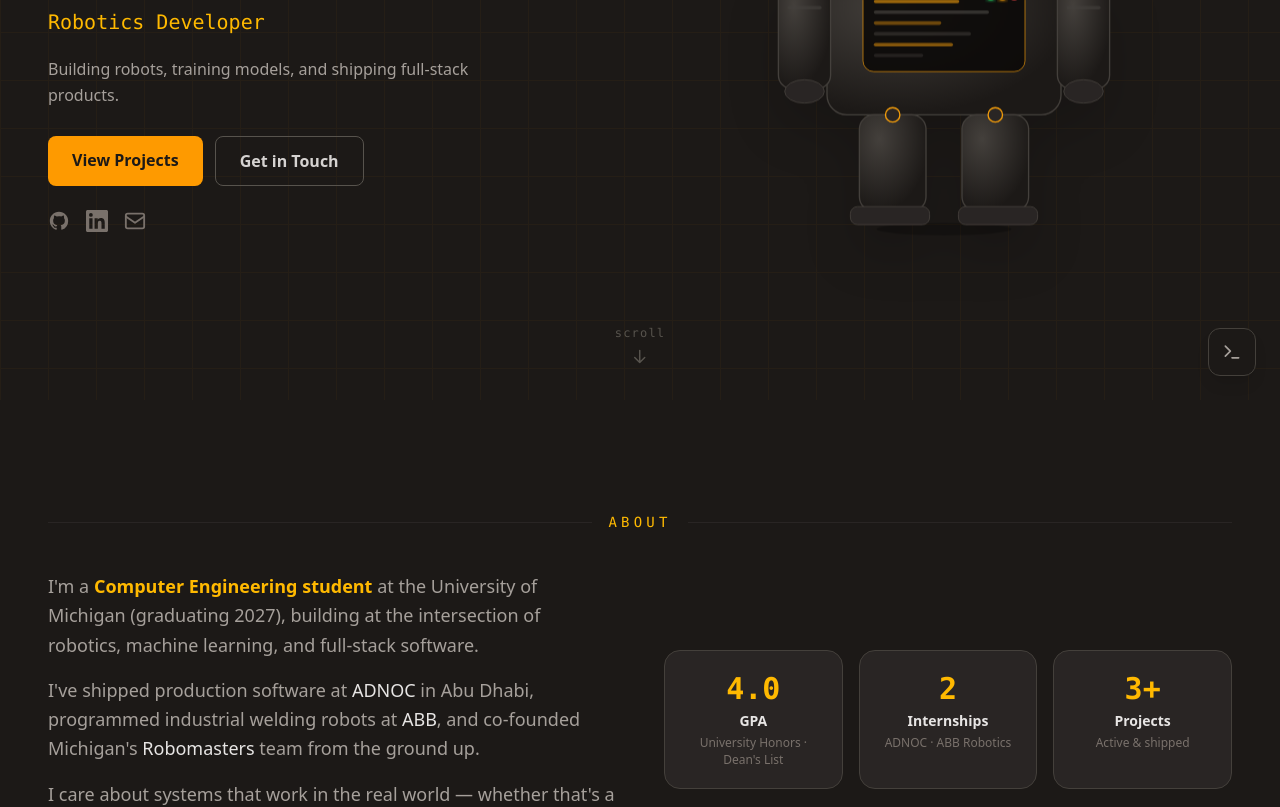
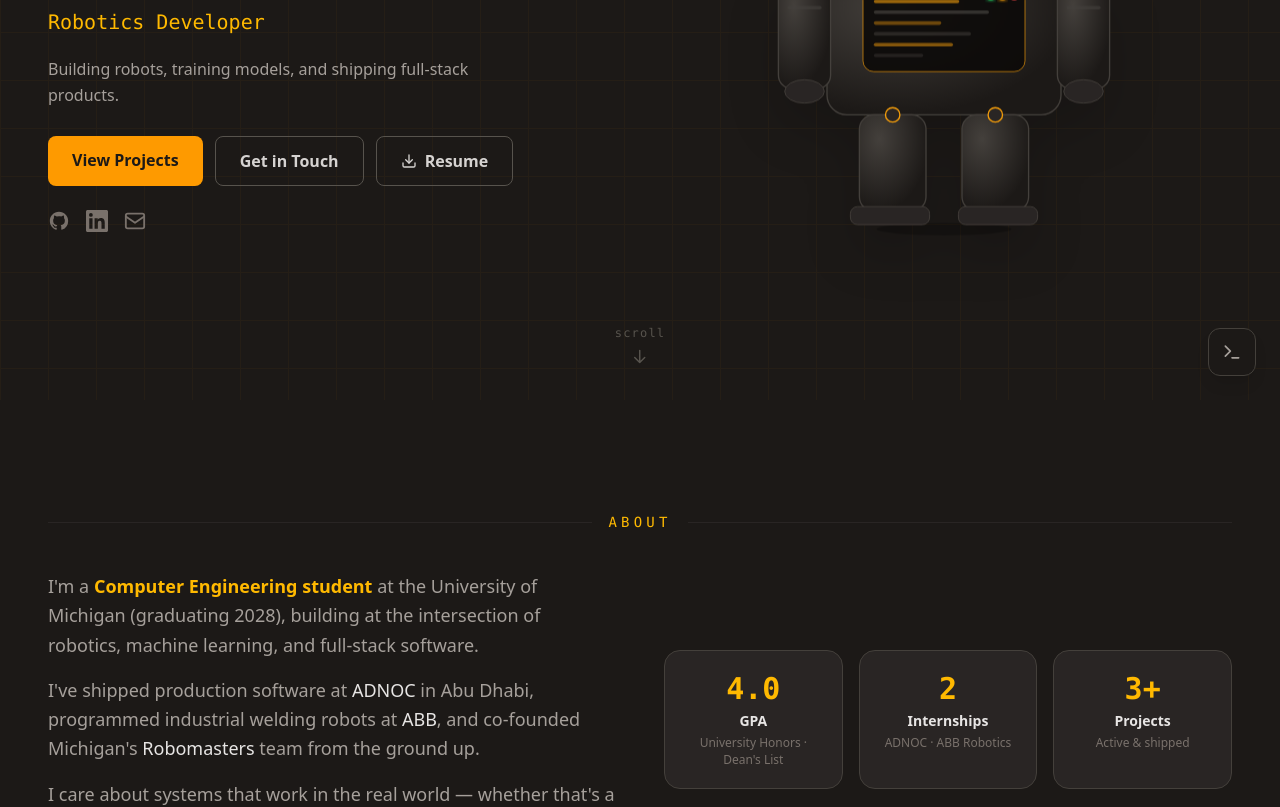
Before and after one commit to tanish200614/my-website, a Next.js app: page / in a window 1280 px wide. Shown: the part 400-1207 px from the top of the page. Built offline with nearby package versions, Linux system fonts and the light colour scheme.

Commit message:
class of 2028, add resume download

```diff
--- a/components/About.tsx
+++ b/components/About.tsx
@@ -28,7 +28,7 @@ export default function About() {
             <p>
               I&apos;m a{' '}
               <span className="text-amber-400 font-semibold">Computer Engineering student</span>{' '}
-              at the University of Michigan (graduating 2027), building at the intersection of
+              at the University of Michigan (graduating 2028), building at the intersection of
               robotics, machine learning, and full-stack software.
             </p>
             <p>
--- a/components/Contact.tsx
+++ b/components/Contact.tsx
@@ -146,7 +146,7 @@ export default function Contact() {
       </motion.div>
 
       <div className="mt-24 pt-8 border-t border-stone-800 text-center text-stone-600 text-sm font-mono">
-        <p>Tanish Dalal · University of Michigan · Class of 2027</p>
+        <p>Tanish Dalal · University of Michigan · Class of 2028</p>
       </div>
     </section>
   );
--- a/components/Hero.tsx
+++ b/components/Hero.tsx
@@ -88,6 +88,18 @@ export default function Hero() {
             >
               Get in Touch
             </a>
+            <a
+              href="/resume.pdf"
+              download
+              className="px-6 py-3 border border-stone-600 hover:border-amber-400 text-stone-300 hover:text-amber-400 font-semibold rounded-lg transition-all duration-200 flex items-center gap-2"
+            >
+              <svg width="16" height="16" viewBox="0 0 24 24" fill="none" stroke="currentColor" strokeWidth="2" strokeLinecap="round" strokeLinejoin="round">
+                <path d="M21 15v4a2 2 0 01-2 2H5a2 2 0 01-2-2v-4"/>
+                <polyline points="7 10 12 15 17 10"/>
+                <line x1="12" y1="15" x2="12" y2="3"/>
+              </svg>
+              Resume
+            </a>
           </div>
 
           {/* Social links */}
--- a/components/Terminal.tsx
+++ b/components/Terminal.tsx
@@ -36,7 +36,7 @@ function processCommand(raw: string): { lines: Line[]; clear?: boolean } {
     case 'whoami':
       return { lines: out(
         'Tanish Dalal',
-        'Computer Engineering @ University of Michigan (Class of 2027)',
+        'Computer Engineering @ University of Michigan (Class of 2028)',
         '',
         'Building at the intersection of robotics, ML, and full-stack software.',
         '',
```
Also changed, not shown: 1 other file (tests, documents, lock files or other folders).
